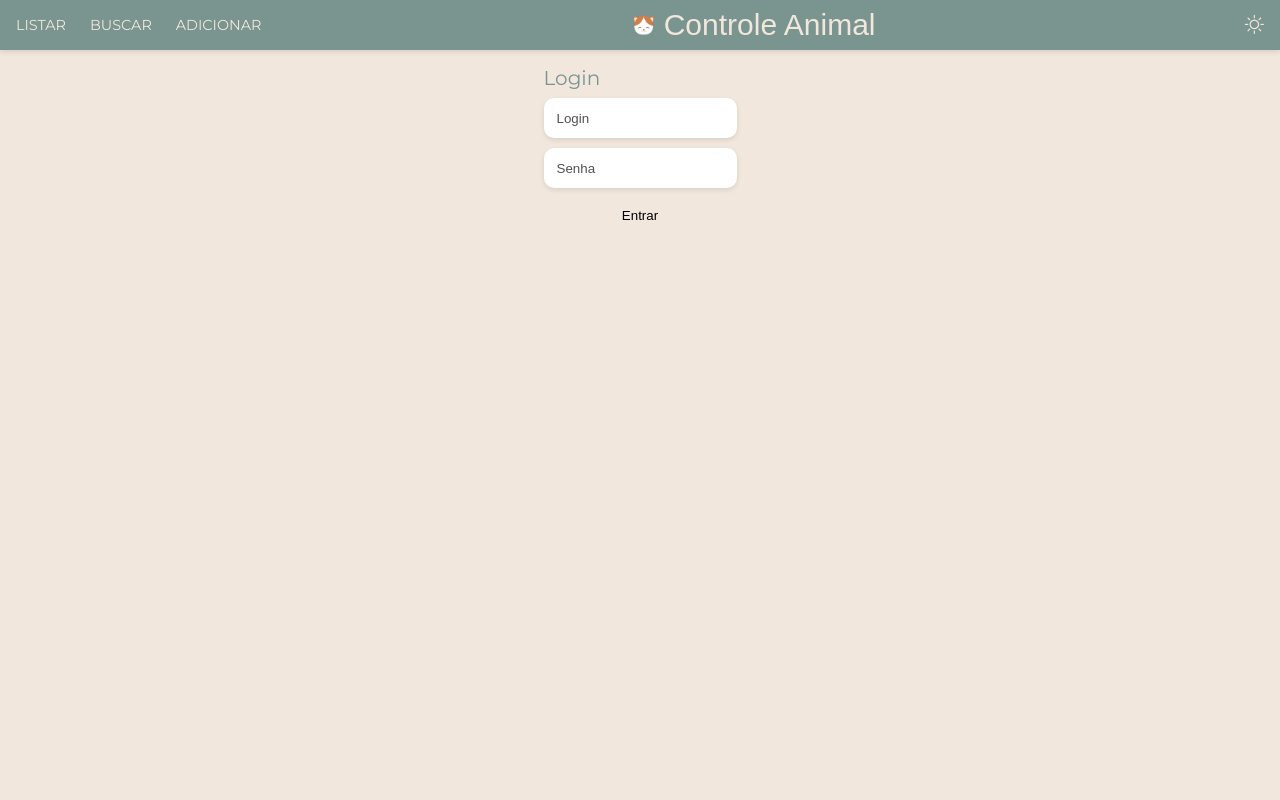
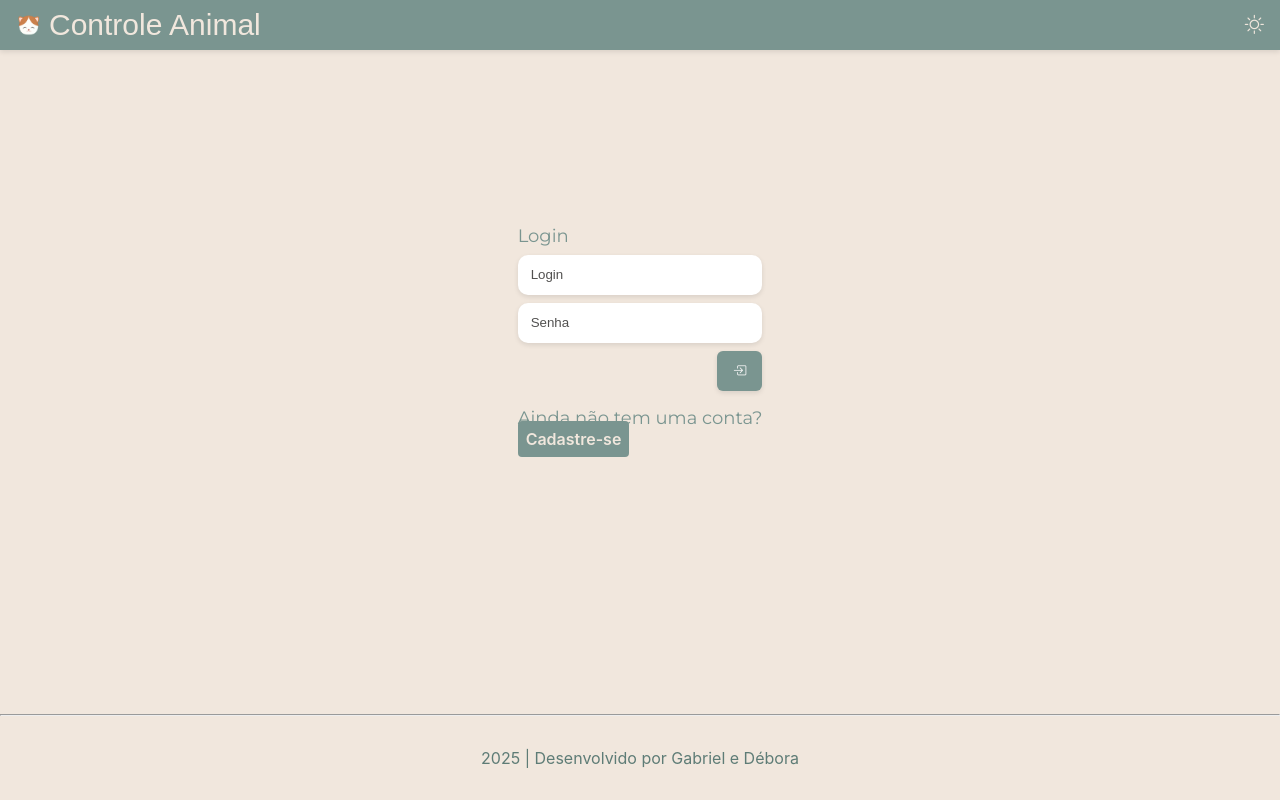
Before and after one commit to gbmao/Controle-animal, a Vue app in the folder frontend/: page /login in a window 1280 px wide. Built offline with nearby package versions, Linux system fonts and the light colour scheme; no server answers; a web font is replaced by a local one.

Commit message:
Change ui for login and signup

```diff
--- a/frontend/src/App.vue
+++ b/frontend/src/App.vue
@@ -1,11 +1,11 @@
 <template>
+  <div class="app-grid">
   <header class="header">
-    <NavMenu />
+    <NavMenu v-if="auth.isAuthenticated" />
 
     <div class="header__logo">
       <img class="logo--projeto" src="./assets/controle-animal.png" alt="logo do projeto">
       <h1 class="header--text">Controle Animal</h1>
-
     </div>
 
     <div class="header__toggle">
@@ -19,14 +19,21 @@
   <main>
     <RouterView />
   </main>
-  <NavMenuMobile />
-
+<hr/>
+  <footer>
+    <p>2025 | Desenvolvido por&nbsp;<a target="_blank" rel="noopener noreferrer" href="https://github.com/gbmao">Gabriel</a>&nbsp;e&nbsp;<a target="_blank" rel="noopener noreferrer" href="https://github.com/deboradevsouza">Débora</a></p>
+  </footer>
+  <NavMenuMobile v-if="auth.isAuthenticated" />
+  </div>
 </template>
 
 <script setup>
 import { ref, onMounted } from 'vue'
+import { useAuthStore } from '@/stores/auth'
 import NavMenu from './components/NavMenu.vue'
 import NavMenuMobile from './components/NavMenuMobile.vue'
+
+const auth = useAuthStore()
 
 // estado reativo para o tema
 const theme = ref('light')
@@ -38,8 +45,36 @@ onMounted(() => {
 
 function toggleTheme() {
   const root = document.documentElement
-
   theme.value = theme.value === 'dark' ? 'light' : 'dark'
   root.setAttribute('data-theme', theme.value)
 }
 </script>
+
+<style scoped>
+
+.app-grid {
+  display: grid;
+  grid-template-rows: auto 1fr auto auto; /* header, main, navmobile, footer */
+  min-height: 100vh;
+}
+
+footer {
+  display: flex;
+  justify-content: center;
+  padding: 1rem;
+}
+
+p {
+  display: flex;
+  align-items: center;
+  padding: 1rem;
+  color: #5e7c76;
+}
+
+a {
+  display: flex;
+  align-items: center;
+  color: #5e7c76;
+}
+
+</style>
--- a/frontend/src/style.css
+++ b/frontend/src/style.css
@@ -63,7 +63,7 @@ li, h2 {
 
 h2 {
     font-weight: 400;
-    font-size: 20px;
+    font-size: 18px;
 }
 
 h3 {
@@ -190,6 +190,25 @@ button {
     transition: ease-in-out .4s;
     color: var(--text-color);
 }
+
+/* ===========================
+    LOGIN (Mobile)
+=========================== */
+.cadastro-link {
+    background-color: var(--header-bg);
+    color: var(--text-header);
+    font-size: 16px;
+    font-weight: 600;
+    padding: 0.5rem;
+    border-radius: 4px;
+}
+
+.cadastro-link:hover {
+    transition: ease-in-out .4s;
+    cursor: pointer;
+}
+
+
 
 /* ===========================
     SEÇÃO PRINCIPAL (Mobile)
@@ -432,17 +451,7 @@ main {
 }
 
 .header {
-    display: flex;
-    flex-flow: row wrap;
-    justify-content: space-between;
-    align-items: center;
-    width: 100%;
     padding: 0.5rem 1rem;
-    z-index: 2;
-    background-color: var(--header-bg);
-    font-family: "Montserrat", sans-serif;
-    color: var(--text-header);
-    box-shadow: 0 2px 5px rgba(0,0,0,0.1);
 }
 
 .header--text {
--- a/frontend/src/views/Login.vue
+++ b/frontend/src/views/Login.vue
@@ -1,5 +1,7 @@
 <template>
   <section class="login">
+
+    <div class="login-info">
     <h2>Login</h2>
 
     <div class="form">
@@ -13,12 +15,19 @@
         type="password"
         placeholder="Senha"
       />
+      <button>
+        <BaseButton @click="loginUser"
+          title="Entrar"
+          icon="bi bi-box-arrow-in-right"
+        />
+      </button>
+      <p>{{ msg }}</p>
+    </div>
+      <div>
+        <h2>Ainda não tem uma conta?</h2>
+        <p><span class="cadastro-link" @click="goToSignup">Cadastre-se</span></p>
+      </div>
 
-      <button @click="loginUser">
-        Entrar
-      </button>
-
-      <p>{{ msg }}</p>
     </div>
   </section>
 </template>
@@ -27,6 +36,7 @@
 import { ref } from "vue";
 import { useAuthStore } from "@/stores/auth";
 import router from "@/router";
+import BaseButton from "@/components/BaseButton.vue";
 
 const auth = useAuthStore();
 
@@ -68,19 +78,35 @@ async function loginUser() {
     msg.value = "Erro ao conectar ao servidor";
   }
 }
+
+function goToSignup() {
+  router.push("/signup");
+}
 </script>
 
 <style scoped>
+
 .login {
-  max-width: 350px;
-  margin: 0 auto;
+  display: flex;
+  justify-content: space-between;
 }
+
+.login-info {
+  display: flex;
+  flex-direction: column;
+  gap: 0.5rem;
+}
+
 .form {
   display: flex;
   flex-direction: column;
-  gap: 10px;
+  gap: 0.5rem;
 }
+
 button {
-  padding: 10px 20px;
+  display: flex;
+  justify-content: flex-end;
+  align-items: center;
 }
+
 </style>
--- a/frontend/src/views/Signup.vue
+++ b/frontend/src/views/Signup.vue
@@ -6,7 +6,12 @@
     <input v-model="email" placeholder="Email" />
     <input v-model="password" type="password" placeholder="Senha" />
 
-    <button @click="signupUser">Cadastrar</button>
+    <button >
+      <BaseButton @click="signupUser"
+          title="Entrar"
+          icon="bi bi-box-arrow-in-right"
+        />
+      </button>
 
     <p v-if="msg">{{ msg }}</p>
   </section>
@@ -15,6 +20,7 @@
 <script setup>
 import { ref } from "vue";
 import axios from "axios";
+import BaseButton from "@/components/BaseButton.vue";
 
 const API_URL = import.meta.env.VITE_API_URL;
 
@@ -37,3 +43,12 @@ async function signupUser() {
   }
 }
 </script>
+
+<style scoped>
+button {
+  display: flex;
+  justify-content: flex-end;
+  align-items: center;
+}
+
+</style>
```
Also changed, not shown: 2 other files (tests, documents, lock files or other folders).
